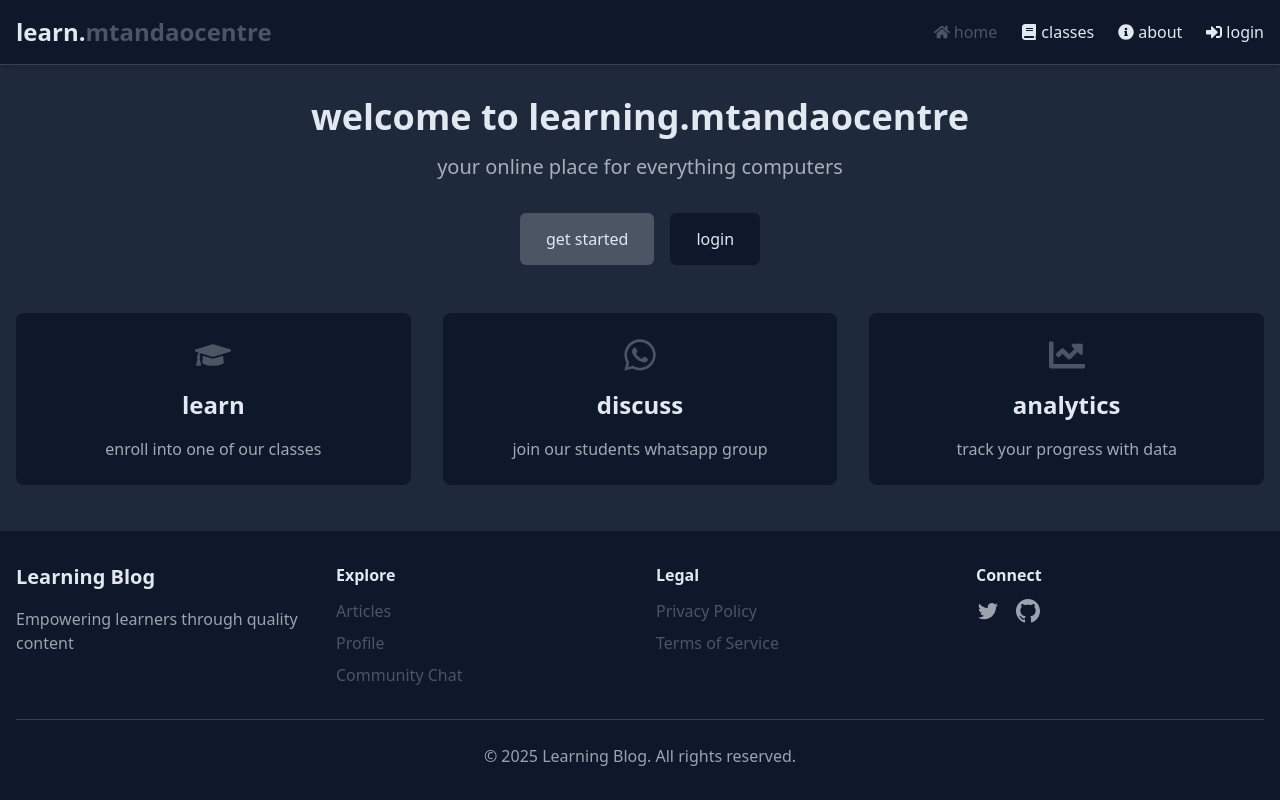
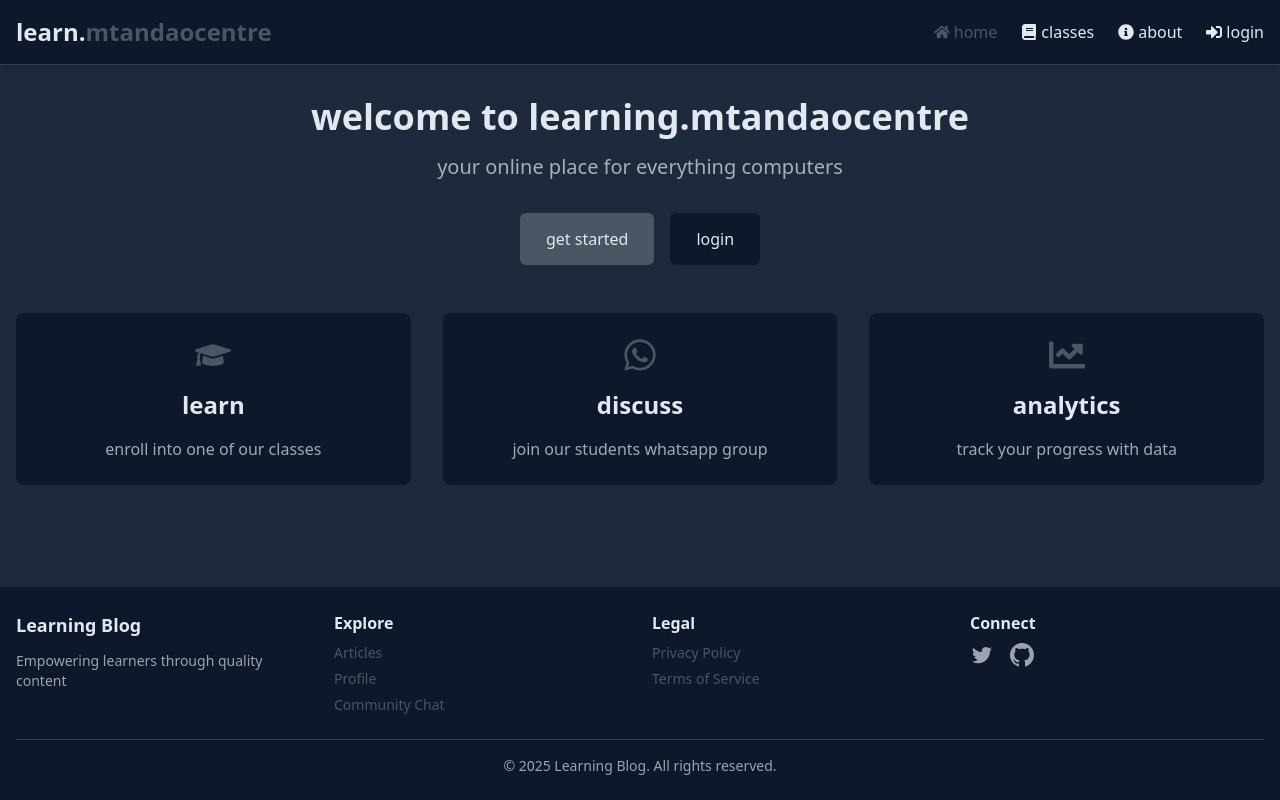
Before and after one commit to mtandaocentre/learn.mtandaocentre, a React (Vite) app in the folder client/: page / in a window 1280 px wide. Built offline with nearby package versions, Linux system fonts and the light colour scheme; no server answers.

Commit message:
Made footer thinner

```diff
--- a/client/src/components/Footer.jsx
+++ b/client/src/components/Footer.jsx
@@ -2,18 +2,18 @@ import { Link } from "react-router-dom";
 
 const Footer = () => {
   return (
-    <footer className="bg-primary-darker text-text-light py-8 mt-auto">
+    <footer className="bg-primary-darker text-text-light py-6 mt-auto">
       <div className="container mx-auto px-4">
-        <div className="grid grid-cols-1 md:grid-cols-4 gap-8 mb-8">
+        <div className="grid grid-cols-1 md:grid-cols-4 gap-6 mb-6">
           <div>
-            <h3 className="text-xl font-bold mb-4">Learning Blog</h3>
-            <p className="text-gray-400">
+            <h3 className="text-lg font-bold mb-3">Learning Blog</h3>
+            <p className="text-gray-400 text-sm">
               Empowering learners through quality content
             </p>
           </div>
           <div>
-            <h4 className="font-semibold mb-3">Explore</h4>
-            <ul className="space-y-2 text-gray-400">
+            <h4 className="font-semibold mb-2">Explore</h4>
+            <ul className="space-y-1.5 text-gray-400 text-sm">
               <li>
                 <Link to="/articles" className="hover:text-accent transition">
                   Articles
@@ -32,8 +32,8 @@ const Footer = () => {
             </ul>
           </div>
           <div>
-            <h4 className="font-semibold mb-3">Legal</h4>
-            <ul className="space-y-2 text-gray-400">
+            <h4 className="font-semibold mb-2">Legal</h4>
+            <ul className="space-y-1.5 text-gray-400 text-sm">
               <li>
                 <Link to="/privacy" className="hover:text-accent transition">
                   Privacy Policy
@@ -47,7 +47,7 @@ const Footer = () => {
             </ul>
           </div>
           <div>
-            <h4 className="font-semibold mb-3">Connect</h4>
+            <h4 className="font-semibold mb-2">Connect</h4>
             <div className="flex space-x-4">
               <a
                 href="https://twitter.com"
@@ -80,10 +80,9 @@ const Footer = () => {
             </div>
           </div>
         </div>
-        <div className="border-t border-gray-700 pt-6 text-center text-gray-400">
+        <div className="border-t border-gray-700 pt-4 text-center text-gray-400 text-sm">
           <p>
-            &copy; {new Date().getFullYear()} Learning Blog. All rights
-            reserved.
+            &copy; {new Date().getFullYear()} Learning Blog. All rights reserved.
           </p>
         </div>
       </div>
```
